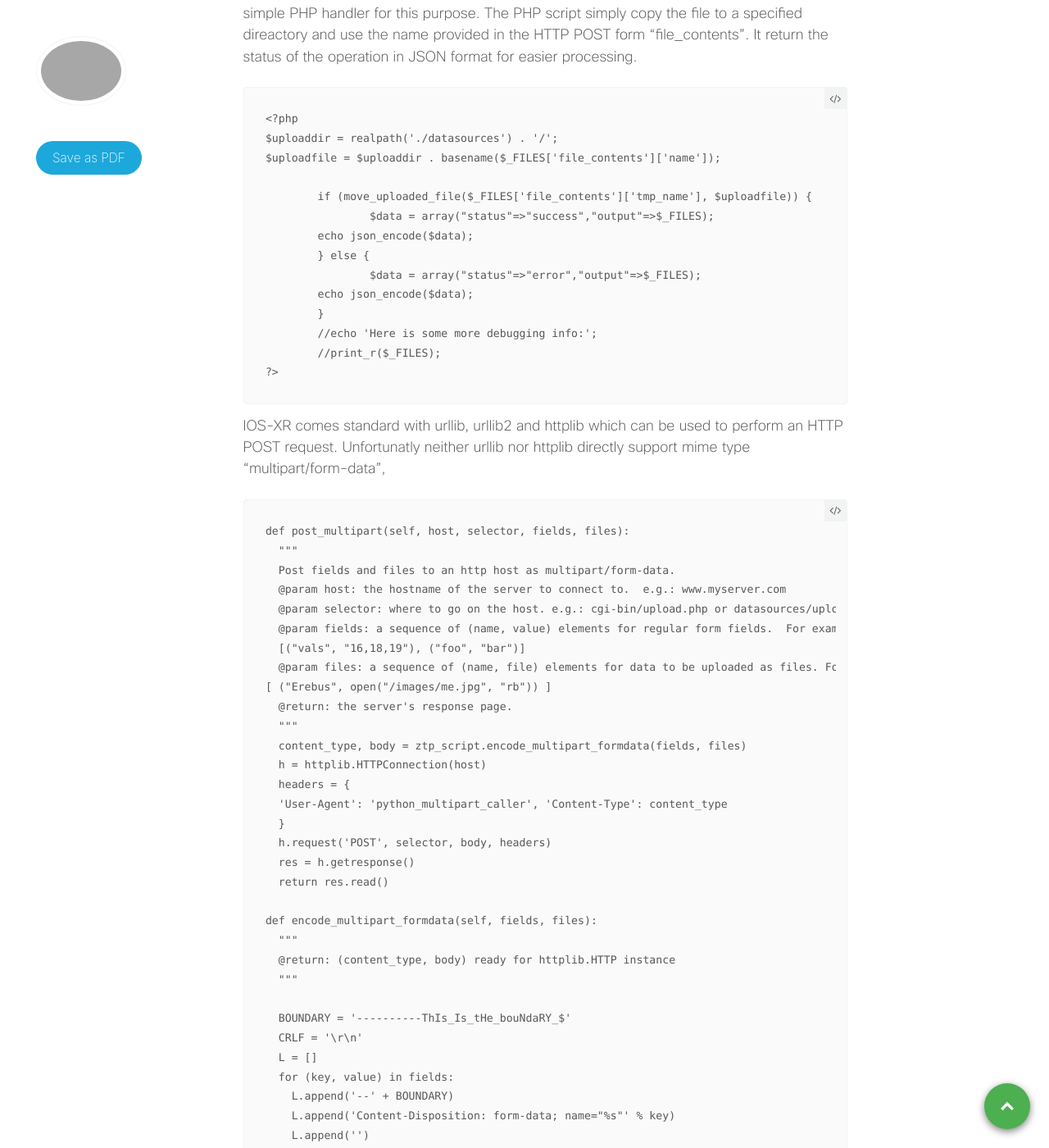
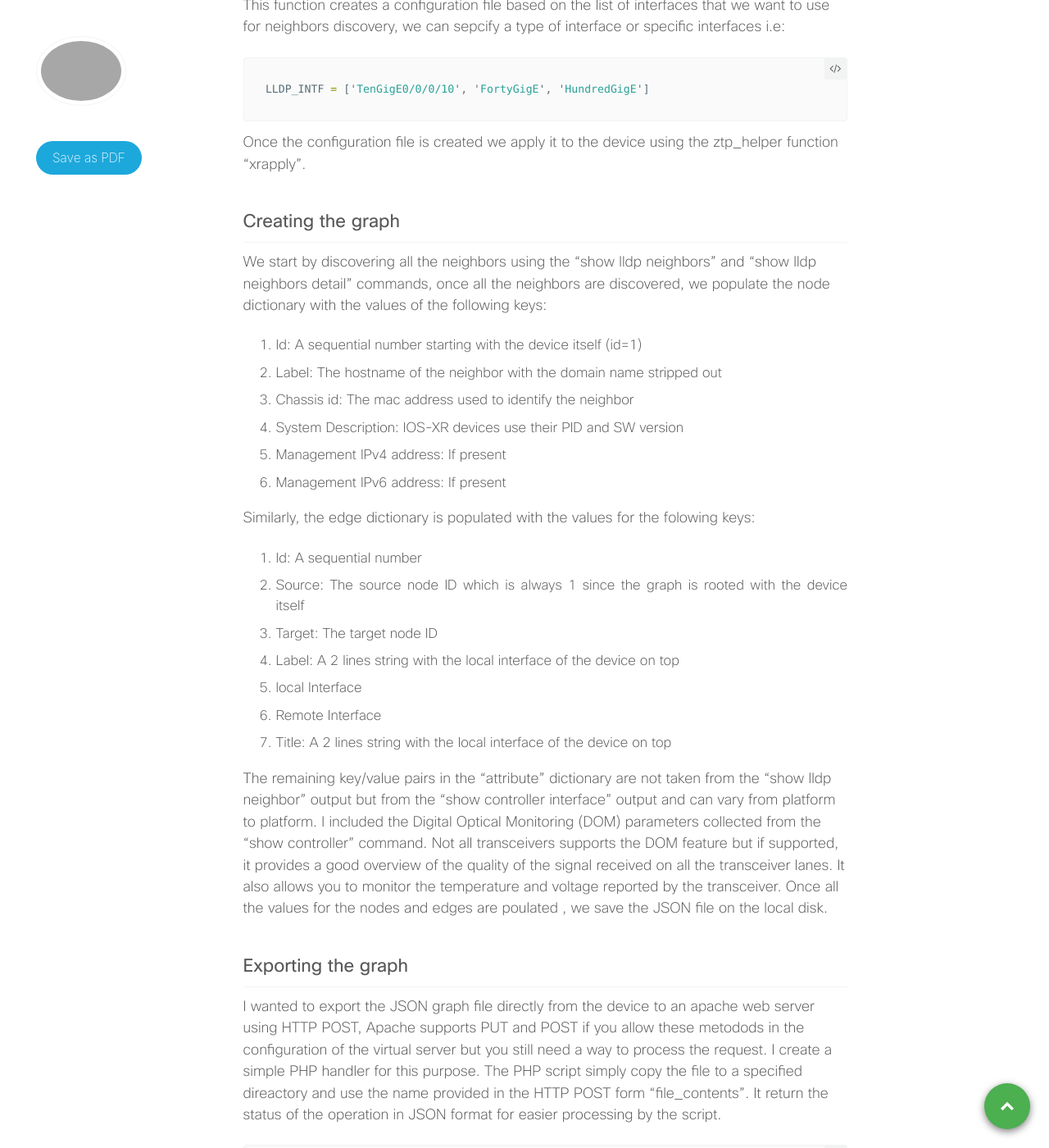
Before and after one commit to xrdocs/device-lifecycle, a Jekyll site: the page built from _blogs/2018-05-08-cable-management-with-ztp.md, in a window 1280 px wide and 1400 px high, scrolled down 3815 px. Shown: the whole window at 82% size. Built offline with Jekyll 4.4.1, drawn with Linux system fonts in a browser that asks for light colours; comment, search, counter and statistics services are not loaded; some of the changed text lies outside the part shown.

Commit message:
Update 2018-05-08-cable-management-with-ztp.md

````diff
--- a/_blogs/2018-05-08-cable-management-with-ztp.md
+++ b/_blogs/2018-05-08-cable-management-with-ztp.md
@@ -105,7 +105,7 @@ edge = {
       }
    }
 ```
-##Workflow
+## Workflow
 The python script can be downloaded and executed trough the ZTP process. The script will perform the following tasks:
 
 1. Create a configuration file that enable all the relevant interfaces and activate LLDP
@@ -115,8 +115,39 @@ The python script can be downloaded and executed trough the ZTP process. The scr
 5. Save the graph on the local disk
 6. Export the graph via HTTP POST to a web server
 
+### Creating the configuration file
+This function creates a configuration file based on the list of interfaces that we want to use for neighbors discovery, we can sepcify a type of interface or specific interfaces i.e:
+```python
+LLDP_INTF = ['TenGigE0/0/0/10', 'FortyGigE', 'HundredGigE']
+```
+Once the configuration file is created we apply it to the device using the ztp_helper function "xrapply".
+
+## Creating the graph
+We start by discovering all the neighbors using the "show lldp neighbors" and "show lldp neighbors detail" commands, once all the neighbors are discovered, we populate the node dictionary with the values of the following keys:
+
+1. Id: A sequential number starting with the device itself (id=1)
+2. Label: The hostname of the neighbor with the domain name stripped out
+3. Chassis id: The mac address used to identify the neighbor
+4. System Description: IOS-XR devices use their PID and SW version
+5. Management IPv4 address: If present
+6. Management IPv6 address: If present
+
+Similarly, the edge dictionary is populated with the values for the folowing keys:
+1. Id: A sequential number
+2. Source: The source node ID which is always 1 since the graph is rooted with the device itself
+3. Target: The target node ID
+4. Label: A 2 lines string with the local interface of the device on top
+5. local Interface
+6. Remote Interface
+7. Title: A 2 lines string with the local interface of the device on top
+
+The remaining key/value pairs in the "attribute" dictionary are not taken from the "show lldp neighbor" output but from the "show controller interface" output and can vary from platform to platform.
+I included the Digital Optical Monitoring (DOM) parameters collected from the "show controller" command. Not all transceivers supports the DOM feature but if supported, it provides a good overview of the quality of the signal received on all the transceiver lanes. It also allows you to monitor the temperature and voltage reported by the transceiver.
+Once all the values for the nodes and edges are poulated , we save the JSON file on the local disk.
+
+
 ## Exporting the graph
-I wanted to export the JSON graph file directly from the device to an apache web server using HTTP POST, apache support PUT and POST if you allow these metodods in the configuration of the virtual server but you still need a way to process the request. I create a simple PHP handler for this purpose. The PHP script simply copy the file to a specified direactory and use the name provided in the HTTP POST form "file_contents". It return the status of the operation in JSON format for easier processing.
+I wanted to export the JSON graph file directly from the device to an apache web server using HTTP POST, Apache supports PUT and POST if you allow these metodods in the configuration of the virtual server but you still need a way to process the request. I create a simple PHP handler for this purpose. The PHP script simply copy the file to a specified direactory and use the name provided in the HTTP POST form "file_contents". It return the status of the operation in JSON format for easier processing by the script.
 
 ```
 <?php
````
